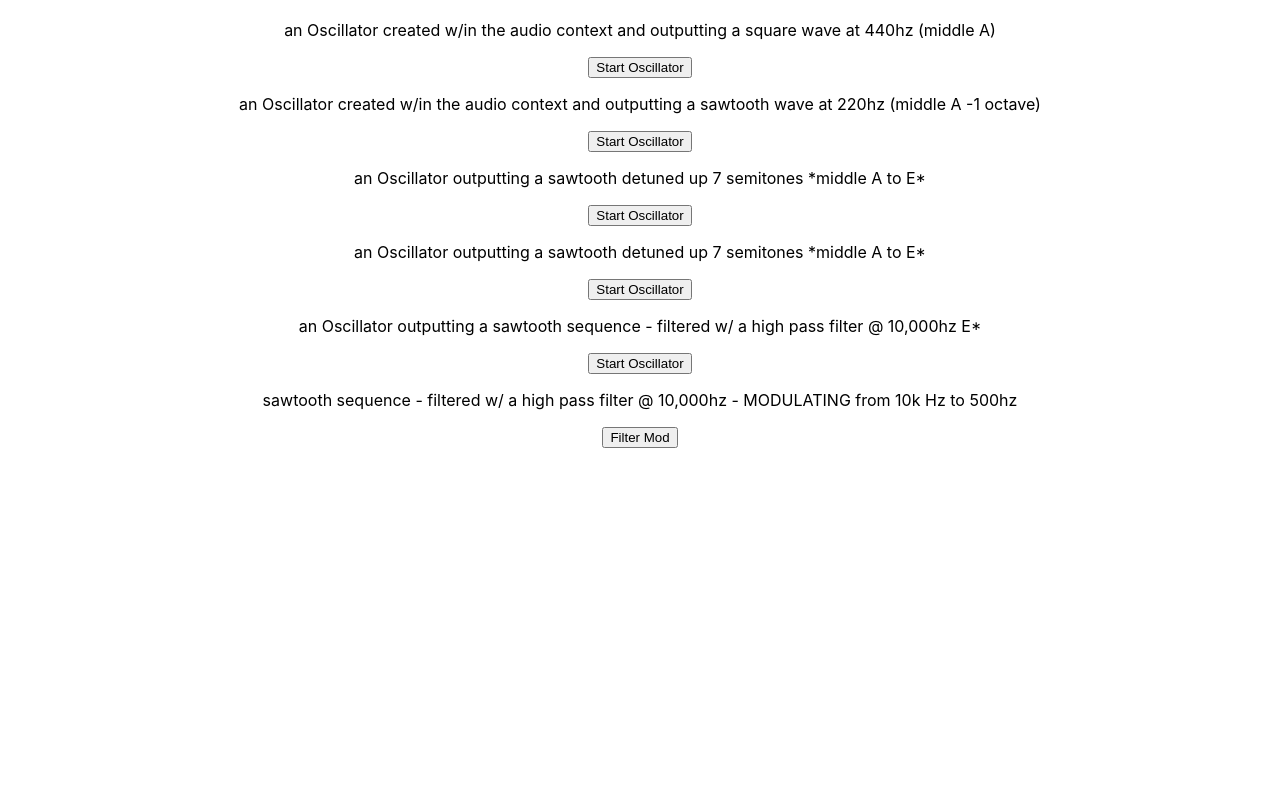
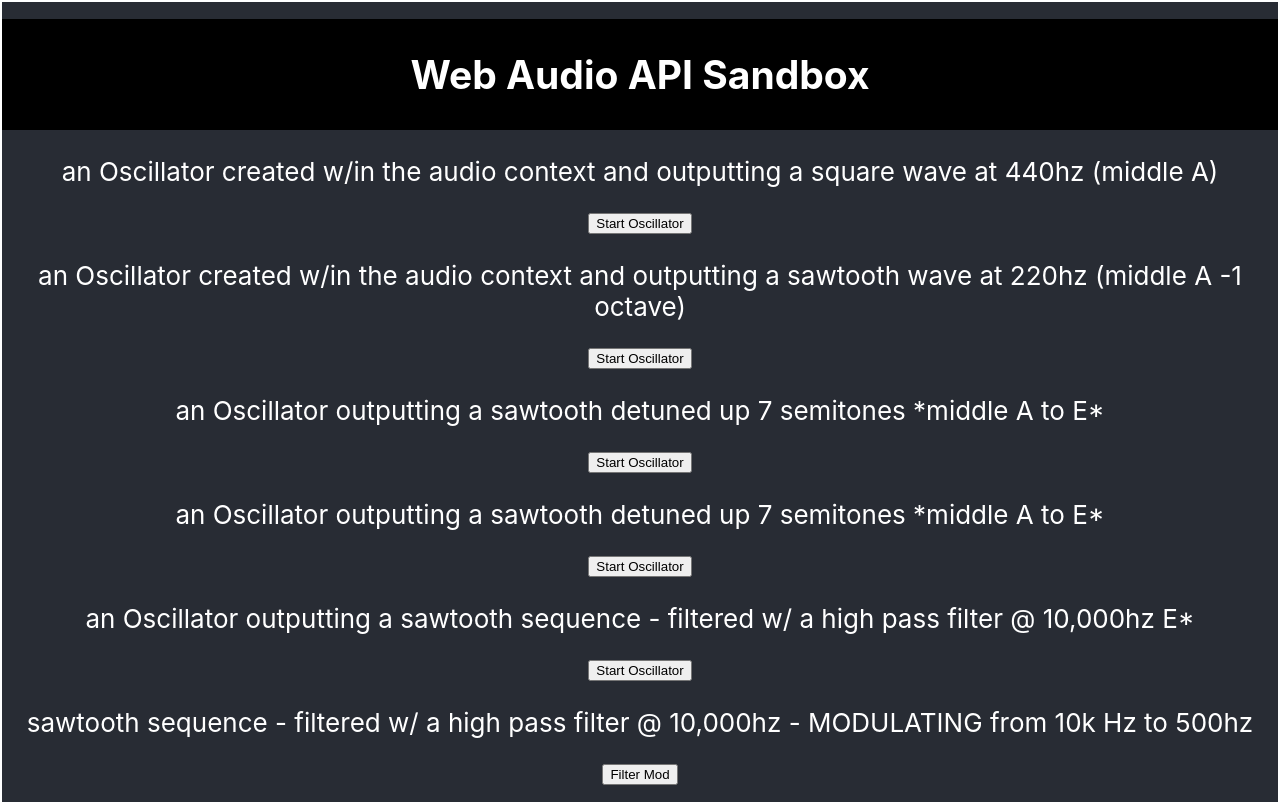
Before and after one commit to alexgeis/Web-Audio-API-sandbox, a React (Create React App) app: page / in a window 1280 px wide. Built offline with nearby package versions, Linux system fonts and the light colour scheme.

Commit message:
add dark theme styling

```diff
--- a/src/App.css
+++ b/src/App.css
@@ -1,5 +1,14 @@
 .App {
   text-align: center;
+  background-color: #282c34;
+  min-height: 100vh;
+  display: flex;
+  flex-direction: column;
+  align-items: center;
+  justify-content: center;
+  font-size: calc(10px + 2vmin);
+  color: white;
+  border: white 2px solid;
 }
 
 .App-logo {
@@ -11,17 +20,6 @@
   .App-logo {
     animation: App-logo-spin infinite 20s linear;
   }
-}
-
-.App-header {
-  background-color: #282c34;
-  min-height: 100vh;
-  display: flex;
-  flex-direction: column;
-  align-items: center;
-  justify-content: center;
-  font-size: calc(10px + 2vmin);
-  color: white;
 }
 
 .App-link {
--- a/src/Nav.js
+++ b/src/Nav.js
@@ -11,7 +11,9 @@ function Nav() {
   return (
     <>
       <nav style={navStyle}>
-        <h1 style={{ textAlign: "center", color: "white" }}></h1>
+        <h1 style={{ textAlign: "center", color: "white" }}>
+          Web Audio API Sandbox
+        </h1>
       </nav>
     </>
   );
```
